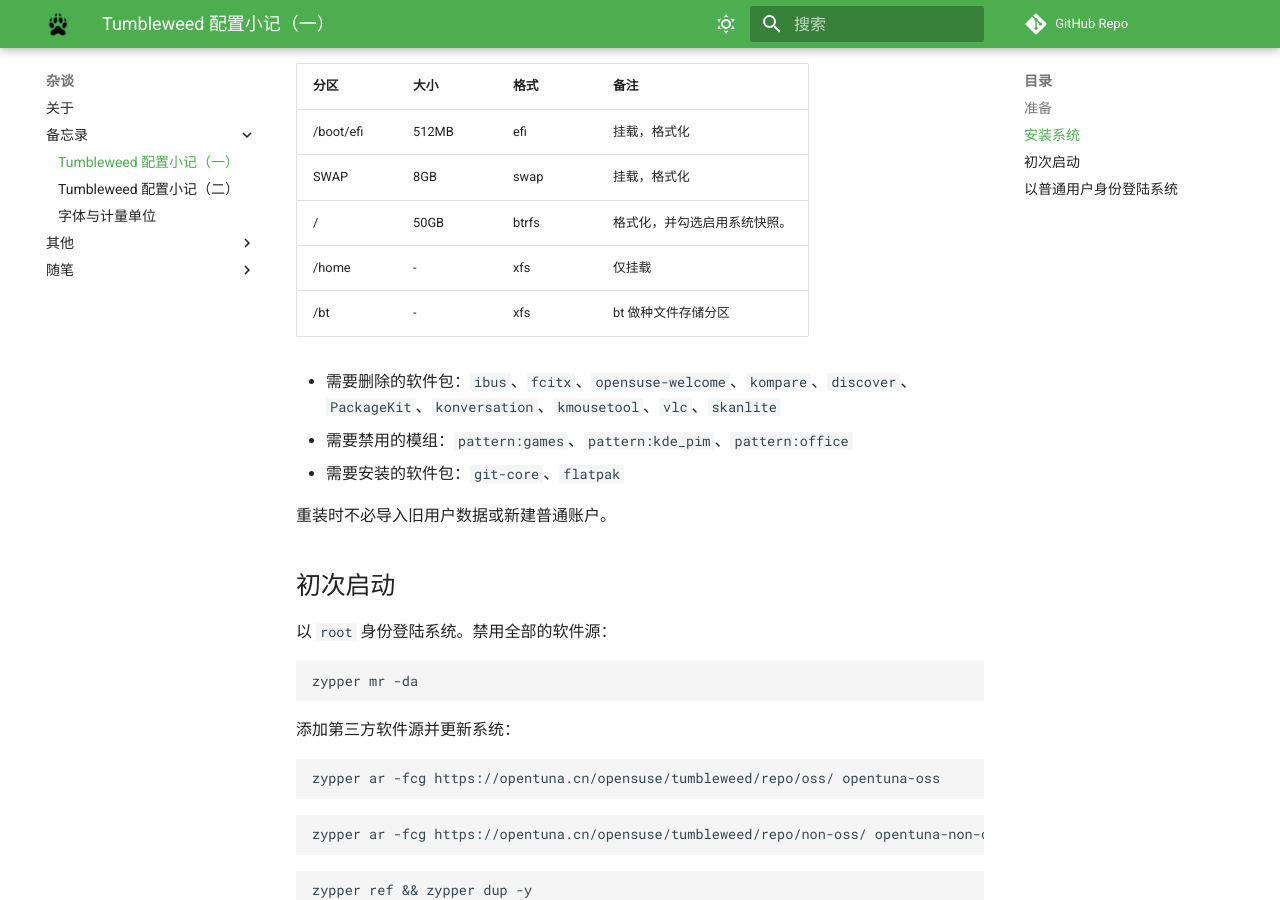
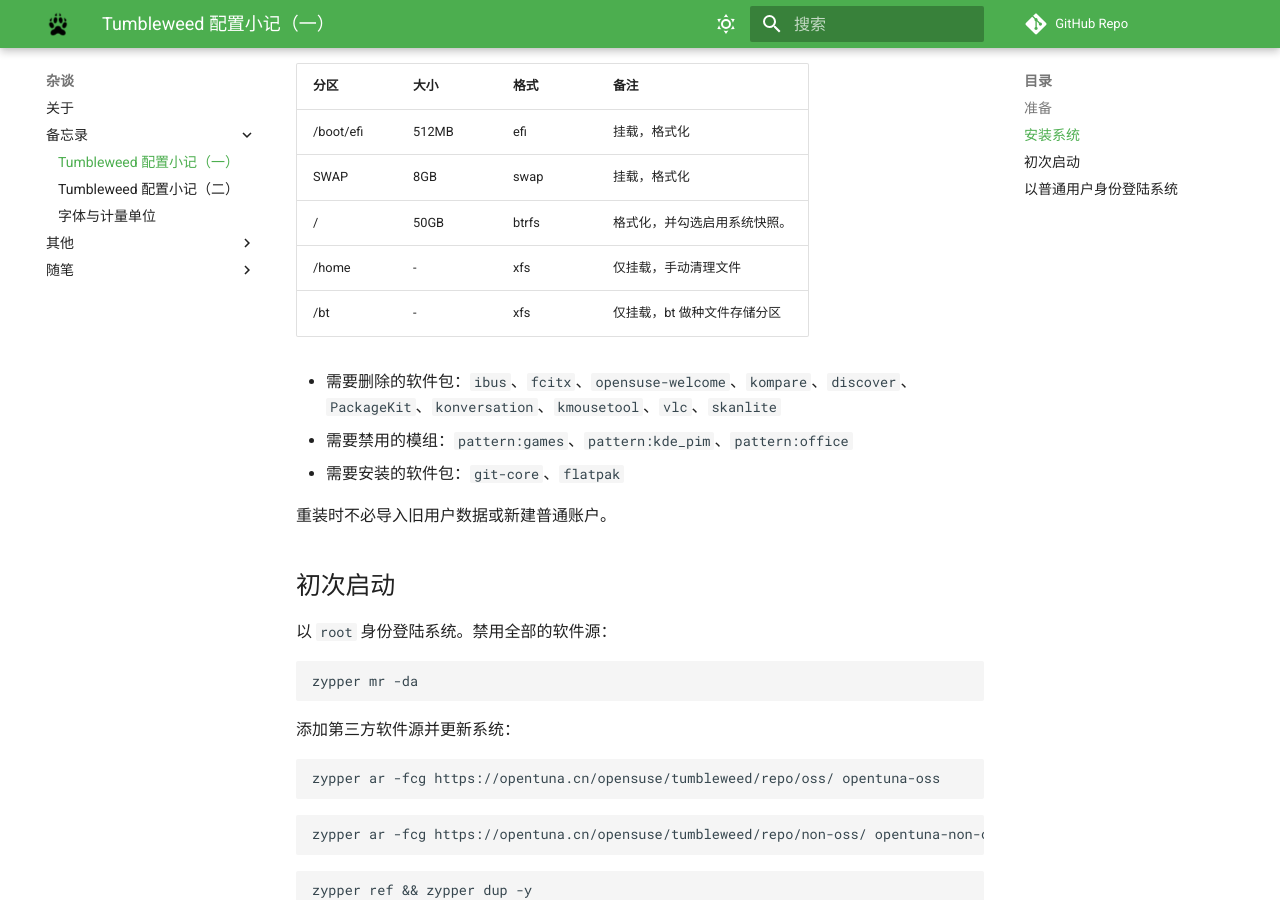
Before and after one commit to Hanjingxue-Boling/Whiteboard, an MkDocs documentation site: the page built from docs/essay/memo/opensuse.md, in a window 1280 px wide and 900 px high, scrolled down 607 px. Built offline with MkDocs 1.6.1 and Material for MkDocs 9.7.7, drawn with Linux system fonts in a browser that asks for light colours; comment, search, counter and statistics services are not loaded.

Commit message:
2022-05-10-02

```diff
--- a/docs/essay/memo/opensuse.md
+++ b/docs/essay/memo/opensuse.md
@@ -27,8 +27,8 @@
 |/boot/efi|512MB|efi|挂载，格式化|
 |SWAP|8GB|swap|挂载，格式化|
 |/|50GB|btrfs|格式化，并勾选启用系统快照。|
-|/home|-|xfs|仅挂载|
-|/bt|-|xfs|bt 做种文件存储分区|
+|/home|-|xfs|仅挂载，手动清理文件|
+|/bt|-|xfs|仅挂载，bt 做种文件存储分区|
 
 - 需要删除的软件包：`ibus`、`fcitx`、`opensuse-welcome`、`kompare`、`discover`、`PackageKit`、`konversation`、`kmousetool`、`vlc`、`skanlite`
 - 需要禁用的模组：`pattern:games`、`pattern:kde_pim`、`pattern:office`
```
